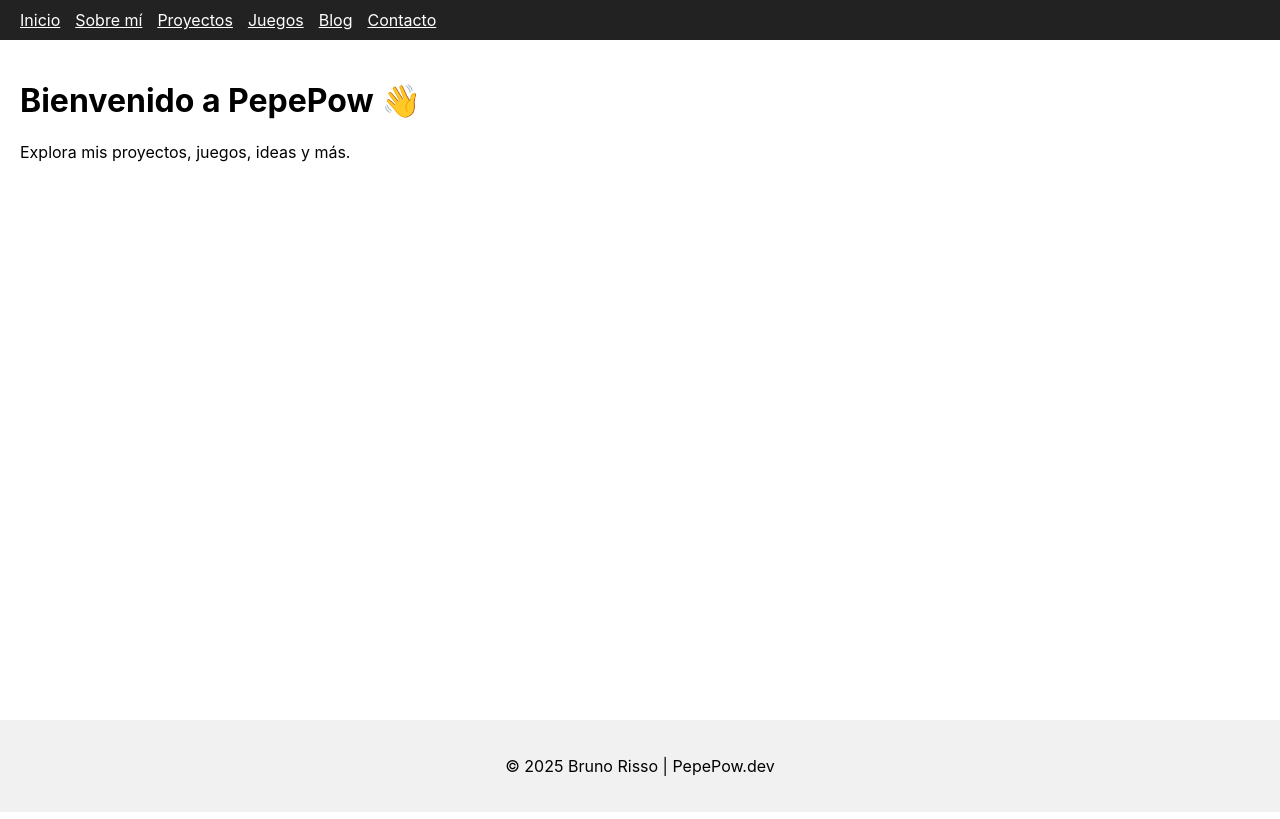
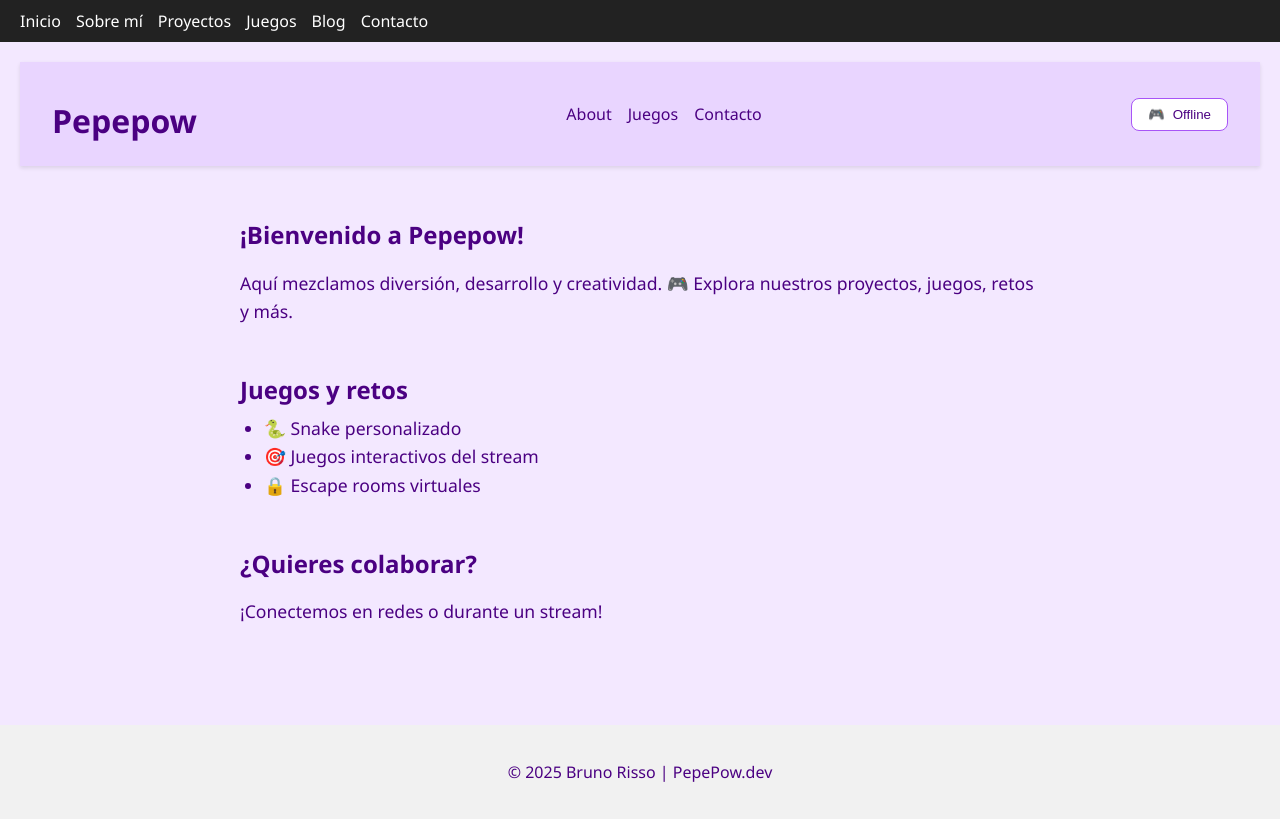
Before and after one commit to brrisso/mipagina, a React (Create React App) app: page / in a window 1280 px wide. Built offline with nearby package versions, Linux system fonts and the light colour scheme; no server answers.

Commit message:
ta todo malo esto

```diff
--- /dev/null
+++ b/src/paginas/Home.css
@@ -0,0 +1,130 @@
+/* Estilos generales */
+body {
+  margin: 0;
+  font-family: 'Segoe UI', sans-serif;
+  background-color: #f3e8ff;
+  color: #4b0082;
+}
+
+a {
+  color: #4b0082;
+  text-decoration: none;
+  transition: color 0.2s ease;
+}
+
+a:hover {
+  text-decoration: underline;
+  color: #6b21a8;
+}
+
+/* Animación de entrada */
+@keyframes fadeIn {
+  from { opacity: 0; transform: translateY(10px); }
+  to { opacity: 1; transform: translateY(0); }
+}
+
+/* Header */
+.header {
+  display: flex;
+  justify-content: space-between;
+  align-items: center;
+  background-color: #e9d5ff;
+  padding: 1rem 2rem;
+  box-shadow: 0 2px 4px rgba(0,0,0,0.1);
+  flex-wrap: wrap;
+}
+
+.logo {
+  font-size: 2rem;
+  font-weight: bold;
+  margin-bottom: 0.5rem;
+}
+
+/* Navegación */
+.nav {
+  display: flex;
+  gap: 1rem;
+  flex-wrap: wrap;
+  align-items: center;
+}
+
+.nav a {
+  font-weight: 500;
+}
+
+/* Botón en vivo */
+.live-button {
+  border: 1px solid #a855f7;
+  background: white;
+  color: #4b0082;
+  padding: 0.5rem 1rem;
+  border-radius: 8px;
+  display: flex;
+  align-items: center;
+  gap: 0.5rem;
+  cursor: pointer;
+  transition: background-color 0.2s ease;
+}
+
+.live-button:hover {
+  background-color: #f5f3ff;
+}
+
+/* Punto animado */
+.live-dot {
+  animation: pulse 1s infinite;
+  color: red;
+}
+
+@keyframes pulse {
+  0% { opacity: 1; transform: scale(1); }
+  50% { opacity: 0.6; transform: scale(1.2); }
+  100% { opacity: 1; transform: scale(1); }
+}
+
+/* Main */
+.main {
+  padding: 2rem;
+  max-width: 800px;
+  margin: 0 auto;
+  animation: fadeIn 0.6s ease-out;
+}
+
+/* Secciones */
+.section {
+  margin-bottom: 3rem;
+}
+
+.section h2,
+.section h3 {
+  font-size: 1.5rem;
+  margin-bottom: 0.5rem;
+}
+
+.section p,
+.section ul {
+  font-size: 1.1rem;
+  line-height: 1.6;
+}
+
+.section ul {
+  list-style: disc;
+  padding-left: 1.5rem;
+  margin-top: 0.5rem;
+}
+
+/* Responsive */
+@media (max-width: 768px) {
+  .header {
+    flex-direction: column;
+    align-items: flex-start;
+  }
+
+  .nav {
+    justify-content: flex-start;
+  }
+
+  .main {
+    padding: 1rem;
+  }
+}
--- a/src/paginas/Home.js
+++ b/src/paginas/Home.js
@@ -1,12 +1,66 @@
-import React from 'react';
+import React, { useEffect, useState } from 'react';
+import './Home.css';
 
-function Home() {
+const Twitch = () => <span role="img" aria-label="Twitch">🎮</span>;
+
+const Home = () => {
+  const [live, setLive] = useState(false);
+
+  useEffect(() => {
+    const checkLiveStatus = async () => {
+      try {
+        const response = await fetch('/api/twitch-status');
+        const data = await response.json();
+        setLive(data.isLive);
+      } catch (error) {
+        console.error('Error fetching Twitch status:', error);
+      }
+    };
+
+    checkLiveStatus();
+    const interval = setInterval(checkLiveStatus, 60000); // Actualiza cada 60 segundos
+    return () => clearInterval(interval);
+  }, []);
+
   return (
-    <div>
-      <h1>Bienvenido a PepePow 👋</h1>
-      <p>Explora mis proyectos, juegos, ideas y más.</p>
+    <div className="home">
+      <header className="header">
+        <h1 className="logo">Pepepow</h1>
+        <nav className="nav">
+          <a href="#about">About</a>
+          <a href="#juegos">Juegos</a>
+          <a href="#contacto">Contacto</a>
+        </nav>
+        <button className="live-button">
+          <Twitch />
+          {live ? <span className="live-dot">🔴 En Vivo</span> : 'Offline'}
+        </button>
+      </header>
+
+      <main className="main">
+        <section className="section" id="about">
+          <h2>¡Bienvenido a Pepepow!</h2>
+          <p>
+            Aquí mezclamos diversión, desarrollo y creatividad. 🎮 Explora nuestros proyectos, juegos, retos y más.
+          </p>
+        </section>
+
+        <section id="juegos" className="section">
+          <h3>Juegos y retos</h3>
+          <ul>
+            <li>🐍 Snake personalizado</li>
+            <li>🎯 Juegos interactivos del stream</li>
+            <li>🔒 Escape rooms virtuales</li>
+          </ul>
+        </section>
+
+        <section id="contacto" className="section">
+          <h3>¿Quieres colaborar?</h3>
+          <p>¡Conectemos en redes o durante un stream!</p>
+        </section>
+      </main>
     </div>
   );
-}
+};
 
 export default Home;
```
Also changed, not shown: package.json (+25 -1 lines), src/api/twitch-status.js (added, +24 -0 lines), 1 other file (tests, documents, lock files or other folders).
